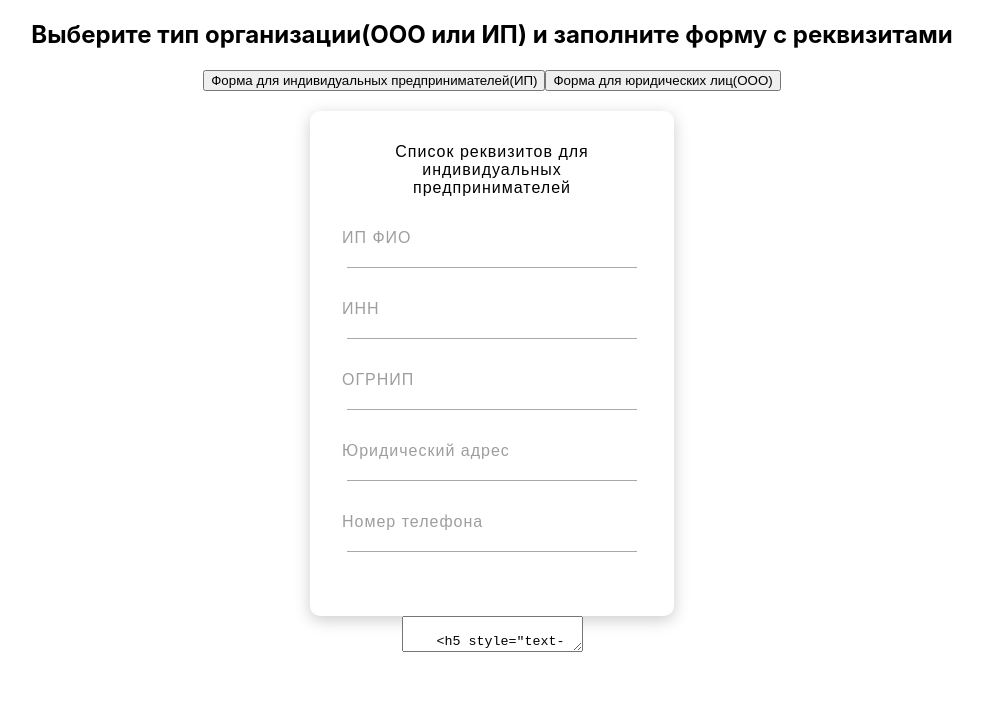
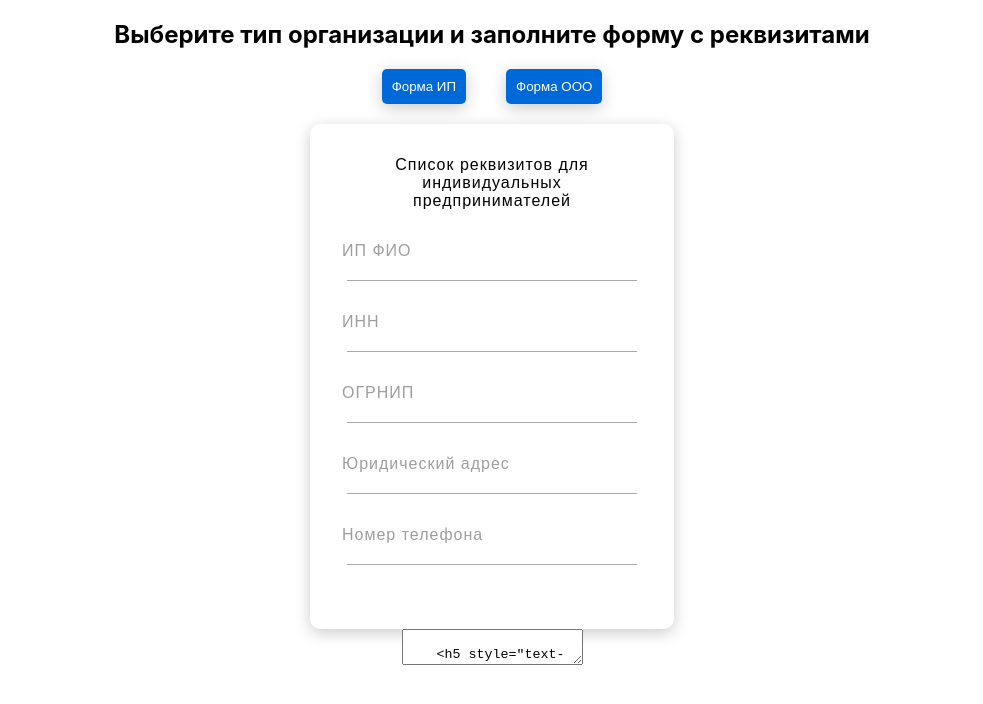
Before and after one commit to TeemourA/requisites-getter, a React (Create React App) app: page / in a window 1280 px wide. Shown: the top 704 px of the page, without its empty margins (148-1131 px from the left). Built offline with nearby package versions, Linux system fonts and the light colour scheme.

Commit message:
Add buttons styles

```diff
--- a/src/components/ControlPanel/ControlPanel.css
+++ b/src/components/ControlPanel/ControlPanel.css
@@ -6,4 +6,22 @@
 
 .Control-panel__container {
   margin: 0 auto;
+
+
 }
+
+.Control-panel__button {
+  padding: 10px;
+  margin: 0 20px;
+  border: none;
+  border-radius: 5px;
+  background: #0069d9;
+  color: #fff;
+  cursor: pointer;
+  transition: all 0.3s;
+  box-shadow: 0 4px 16px #cccccc;
+}
+
+.Control-panel__button:hover {
+  background: #005cbf;
+}
--- a/src/components/ControlPanel/ControlPanel.js
+++ b/src/components/ControlPanel/ControlPanel.js
@@ -5,8 +5,8 @@ const controlPanel = (props) => {
   return (
     <div className="Control-panel">
       <div className="Control-panel__container">
-        <button className="Control-panel__button" onClick={props.showEnterpreneurForm}>Форма для индивидуальных предпринимателей(ИП)</button>
-        <button className="Control-panel__button" onClick={props.showLegalForm}>Форма для юридических лиц(ООО)</button>
+        <button className="Control-panel__button" onClick={props.showEnterpreneurForm}>Форма ИП</button>
+        <button className="Control-panel__button" onClick={props.showLegalForm}>Форма ООО</button>
       </div>
     </div>
   );
--- a/src/containers/App.js
+++ b/src/containers/App.js
@@ -42,10 +42,11 @@ class App extends Component {
   render() {
     return (
       <div className="App">
-        <h2>Выберите тип организации(ООО или ИП) и заполните форму с реквизитами</h2>
+        <h2>Выберите тип организации и заполните форму с реквизитами</h2>
         <ControlPanel
         showEnterpreneurForm={() => this.toggleEnterpreneurForm()}
-        showLegalForm={() => this.toggleLegalForm()} />
+        showLegalForm={() => this.toggleLegalForm()}
+        />
         <Form
         active={this.state.activeForm}
         requisites={this.state.requisites}
```
